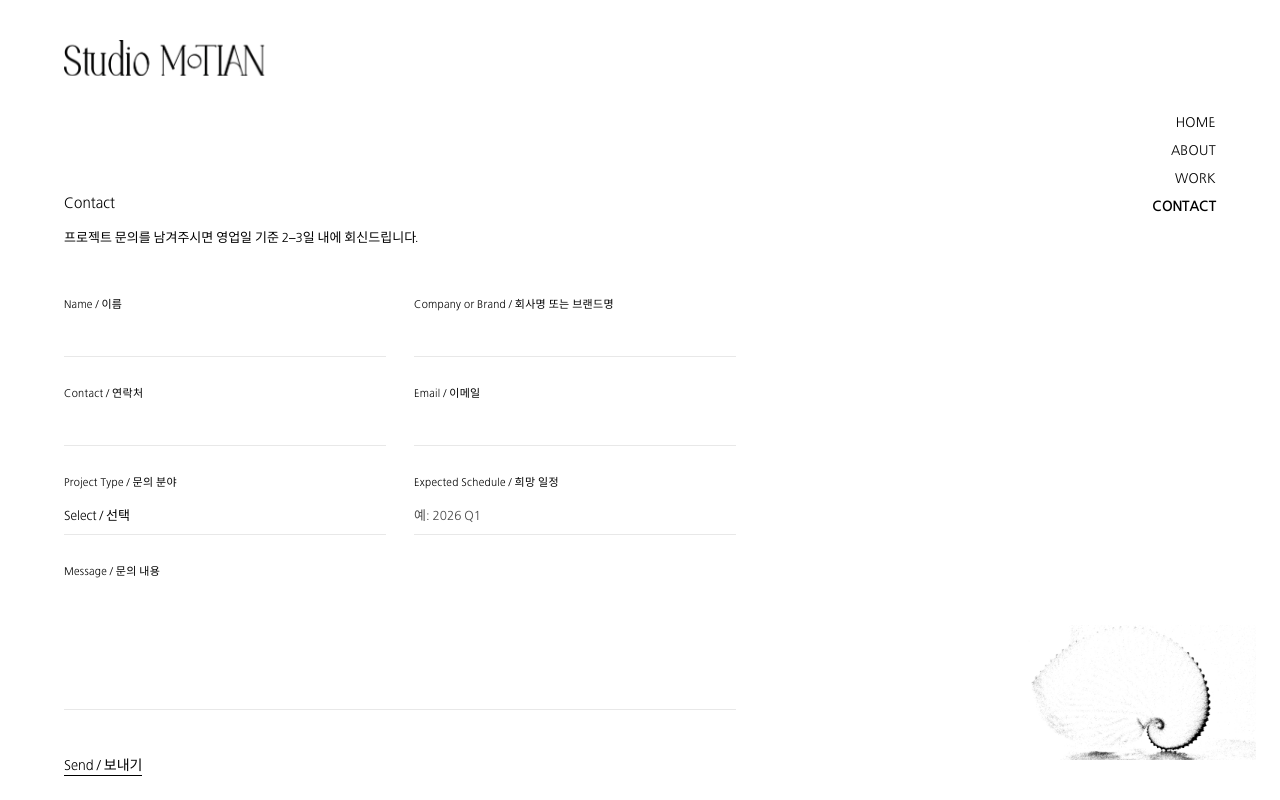
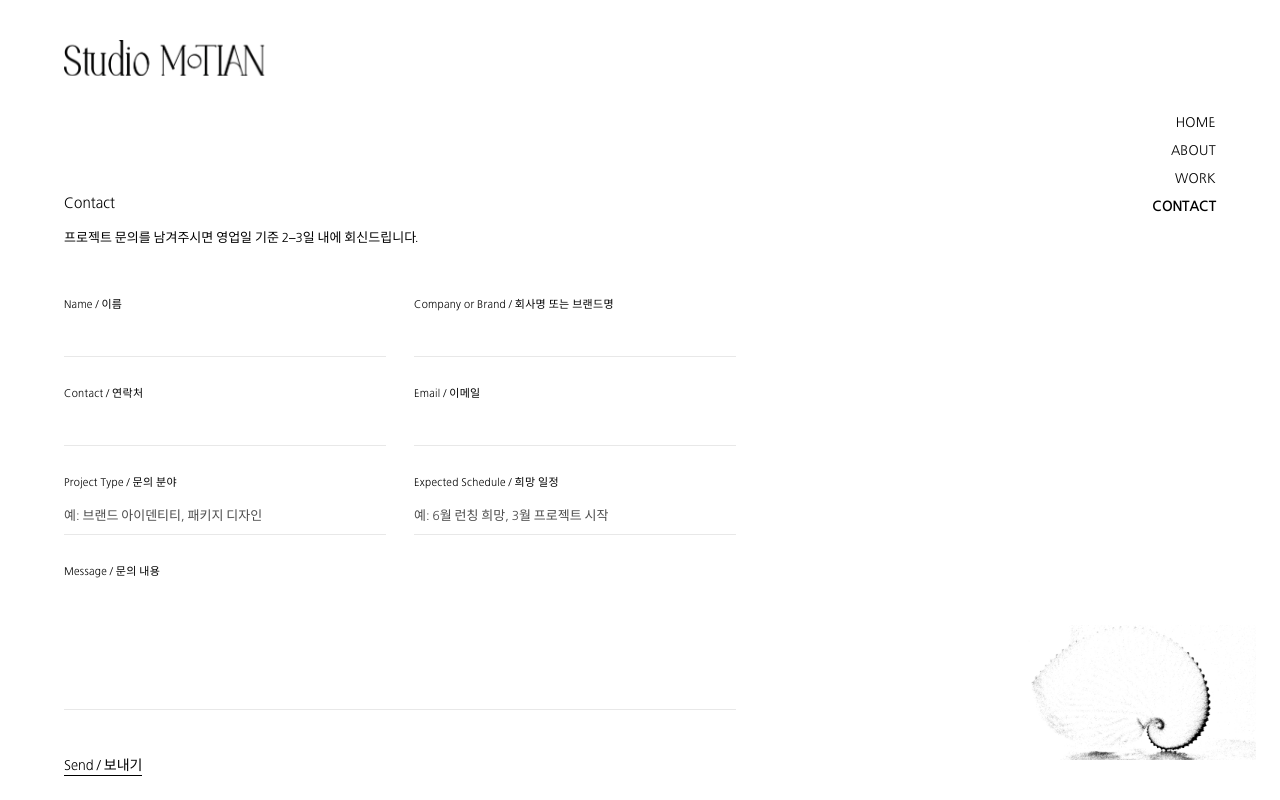
Before and after one commit to studiomotian-alt/studio-motian-, a Next.js app: page /contact in a window 1280 px wide. Shown: the top 800 px of the page. Built offline with nearby package versions, Linux system fonts and the light colour scheme; a web font is replaced by a local one.

Commit message:
Contact: free-text Project Type, clearer schedule hint; remove global footer

```diff
--- a/app/layout.tsx
+++ b/app/layout.tsx
@@ -1,7 +1,6 @@
 import type { Metadata } from "next";
 import localFont from "next/font/local";
 import "./globals.css";
-import { Footer } from "@/components/footer";
 import { SiteNav } from "@/components/site-nav";
 
 const bastardus = localFont({
@@ -51,7 +50,6 @@ export default function RootLayout({
       <body className="min-h-screen font-sans antialiased">
         <SiteNav />
         <main>{children}</main>
-        <Footer />
       </body>
     </html>
   );
--- a/components/contact-form.tsx
+++ b/components/contact-form.tsx
@@ -1,7 +1,6 @@
 "use client";
 
 import { useState } from "react";
-import { PROJECT_TYPES } from "@/lib/contact";
 
 type Status = "idle" | "submitting" | "success" | "error";
 
@@ -89,34 +88,17 @@ export function ContactForm() {
           autoComplete="email"
         />
 
-        <div>
-          <label htmlFor="projectType" className={LABEL}>
-            Project Type / 문의 분야
-          </label>
-          <div className="border-b border-line">
-            <select
-              id="projectType"
-              name="projectType"
-              required
-              defaultValue=""
-              className="mt-2 w-full appearance-none border-0 bg-transparent py-2 text-[13px] text-ink outline-none focus:ring-0"
-            >
-              <option value="" disabled>
-                Select / 선택
-              </option>
-              {PROJECT_TYPES.map((t) => (
-                <option key={t} value={t}>
-                  {t}
-                </option>
-              ))}
-            </select>
-          </div>
-        </div>
+        <Field
+          name="projectType"
+          label="Project Type / 문의 분야"
+          required
+          placeholder="예: 브랜드 아이덴티티, 패키지 디자인"
+        />
 
         <Field
           name="schedule"
           label="Expected Schedule / 희망 일정"
-          placeholder="예: 2026 Q1"
+          placeholder="예: 6월 런칭 희망, 3월 프로젝트 시작"
         />
       </div>
 
```
